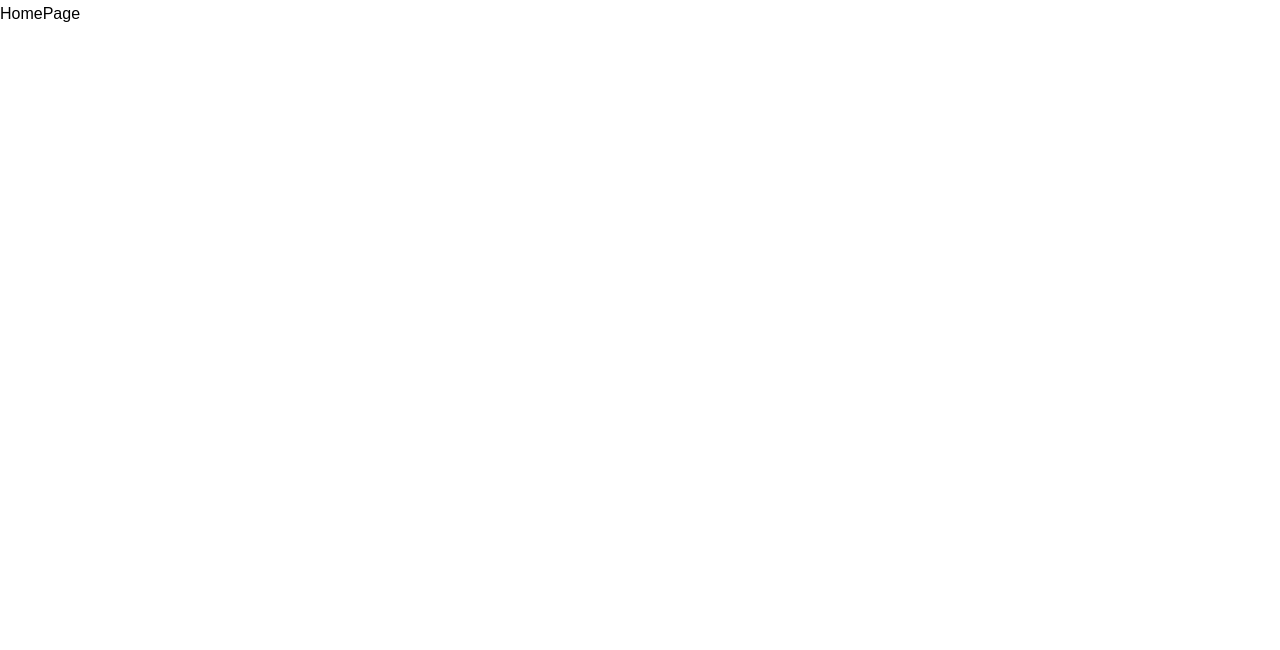
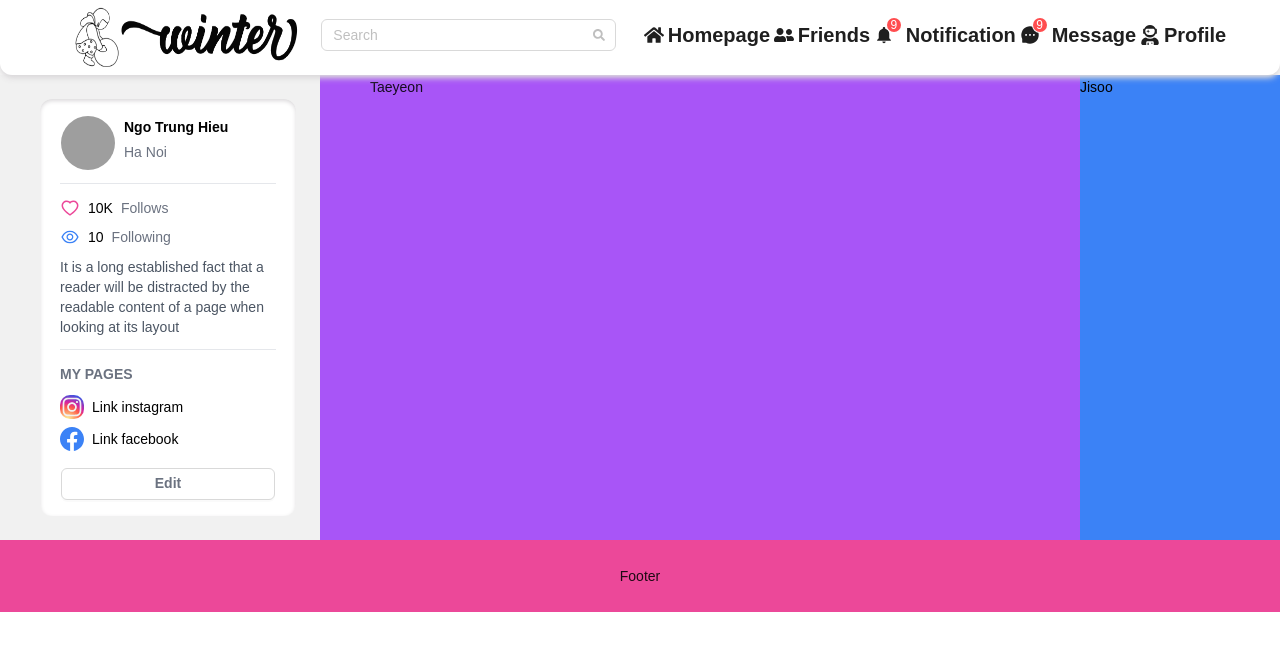
Before and after one commit to ngohieu1209/Social-Network-Client, a React (Create React App) app: page / in a window 1280 px wide. Shown: the top 650 px of the page. Built offline with nearby package versions, Linux system fonts and the light colour scheme; grey boxes are pictures that could not be loaded.

Commit message:
[feature/home] create header & sidebar left

```diff
--- a/src/index.css
+++ b/src/index.css
@@ -25,3 +25,20 @@ body {
 .label-form input {
   font-family: 'Cabin', sans-serif;
 }
+
+.instagram {
+  background: radial-gradient(
+    circle at 30% 107%,
+    #fdf497 0%,
+    #fdf497 5%,
+    #fd5949 45%,
+    #d6249f 60%,
+    #285aeb 90%
+  );
+  border-radius: 10px;
+}
+
+.facebook {
+  background: linear-gradient(to bottom, #3a5795 0%, #2b4886 100%);
+  border-radius: 6px;
+}
--- a/src/pages/HomePage.tsx
+++ b/src/pages/HomePage.tsx
@@ -1,10 +1,148 @@
+import { Avatar, Badge, Button, Layout, Select } from 'antd';
 import React from 'react';
+import {
+  FaSearch,
+  FaHome,
+  FaUserFriends,
+  FaUserAstronaut,
+} from 'react-icons/fa';
+import { IoMdNotifications } from 'react-icons/io';
+import { AiFillMessage, AiOutlineHeart, AiOutlineEye, AiOutlineInstagram } from 'react-icons/ai';
+import { BsFacebook } from 'react-icons/bs';
+
+const logo = require('../assets/logo.png');
+
+const { Header, Content, Footer, Sider } = Layout;
 
 const HomePage = () => {
   return (
-    <div>
-      HomePage
-    </div>
+    <Layout>
+      <Header
+        style={{
+          position: 'sticky',
+          top: 0,
+          zIndex: 1,
+          width: '100%',
+          height: '75px',
+        }}
+        className='bg-white-default rounded-b-xl shadow-md shadow-white-gainsboro'
+      >
+        <div className='flex justify-between'>
+          <div className='flex items-center justify-evenly w-1/2'>
+            <img src={logo} alt='logo' className='w-56 h-16 mt-[5px]' />
+            <Select
+              showSearch
+              value={null}
+              className='w-1/2'
+              placeholder='Search'
+              optionFilterProp='children'
+              onChange={(value) => console.log(value)}
+              suffixIcon={<FaSearch />}
+              onSearch={(value) => console.log(value)}
+              filterOption={(input, option) =>
+                (option?.label ?? '').includes(input)
+              }
+              filterSort={(optionA, optionB) =>
+                (optionA?.label ?? '')
+                  .toLowerCase()
+                  .localeCompare((optionB?.label ?? '').toLowerCase())
+              }
+              options={[
+                {
+                  value: '1',
+                  label: 'Not Identified',
+                },
+              ]}
+            />
+          </div>
+          <div className='flex justify-evenly w-1/2'>
+            <div className='flex items-center font-bold'>
+              <FaHome className='mr-1' size={20} />
+              <span className='text-xl'>Homepage</span>
+            </div>
+            <div className='flex items-center font-bold'>
+              <FaUserFriends size={20} className='mr-1' />
+              <span className='text-xl'>Friends</span>
+            </div>
+            <div className='flex items-center font-bold'>
+              <Badge count={9} size='small' className='mr-3'>
+                <IoMdNotifications size={20} />
+              </Badge>
+              <span className='text-xl'>Notification</span>
+            </div>
+            <div className='flex items-center font-bold'>
+              <Badge count={9} size='small' className='mr-3'>
+                <AiFillMessage size={20} />
+              </Badge>
+              <span className='text-xl'>Message</span>
+            </div>
+            <div className='flex items-center font-bold'>
+              <FaUserAstronaut size={20} className='mr-1' />
+              <span className='text-xl'>Profile</span>
+            </div>
+          </div>
+        </div>
+      </Header>
+      <Layout className='site-layout'>
+        <Sider className='bg-white-F1cc basis-2/6 max-w-xs'>
+          <div className='bg-white-default mt-6 mr-6 ml-10 mb-6 rounded-xl shadow-inner shadow-white-gainsboro'>
+            <div className='flex ml-5 pt-4'>
+              <Avatar
+                size={56}
+                src='https://i.pinimg.com/550x/3c/61/48/3c6148580a9d33efb242b5c369d0a5be.jpg'
+              />
+              <div className='flex flex-col ml-2'>
+                <span className='font-semibold'>Ngo Trung Hieu</span>
+                <span className='text-gray-500'>Ha Noi</span>
+              </div>
+            </div>
+
+            <hr className='mx-5 my-3 h-px bg-gray-200 dark:bg-gray-700' />
+
+            <div className='ml-5 mb-1 flex items-center'>
+              <AiOutlineHeart className='text-pink-500' size={20} />
+              <span className='mx-2'>10K</span>
+              <span className='text-gray-500'>Follows</span>
+            </div>
+            <div className='ml-5 mb-2 flex items-center'>
+              <AiOutlineEye className='text-blue-500' size={20} />
+              <span className='mx-2'>10</span>
+              <span className='text-gray-500'>Following</span>
+            </div>
+            <div className='mx-5 text-gray-600 text-left text-sm'>
+              <span>
+                It is a long established fact that a reader will be distracted
+                by the readable content of a page when looking at its layout
+              </span>
+            </div>
+            <hr className='mx-5 my-3 h-px bg-gray-200 dark:bg-gray-700' />
+            <div className='ml-5'>
+              <span className='font-semibold text-gray-500'>MY PAGES</span>
+              <div className='flex mt-2'>
+                <AiOutlineInstagram className='text-white-F1 text-2xl instagram' />
+                <span className='ml-2'>Link instagram</span>
+              </div>
+              <div className='flex mt-2'>
+                <BsFacebook className='text-blue-500 text-2xl' />
+                <span className='ml-2'>Link facebook</span>
+              </div>
+            </div>
+            <div className='mt-4 pb-4 text-center'>
+              <Button className='w-5/6 font-semibold text-gray-500 hover:text-grey-darkLight hover:border-grey-darkLight hover:shadow-lg'>
+                Edit
+              </Button>
+            </div>
+          </div>
+        </Sider>
+        <Content style={{ padding: '0 50px' }} className='bg-purple-500'>
+          Taeyeon
+        </Content>
+        <Sider className='bg-blue-500'>Jisoo</Sider>
+      </Layout>
+      <Footer className='bg-pink-500' style={{ textAlign: 'center' }}>
+        Footer
+      </Footer>
+    </Layout>
   );
 };
 
```
Also changed, not shown: src/assets/logo.png (added), src/assets/logo.svg (added).
